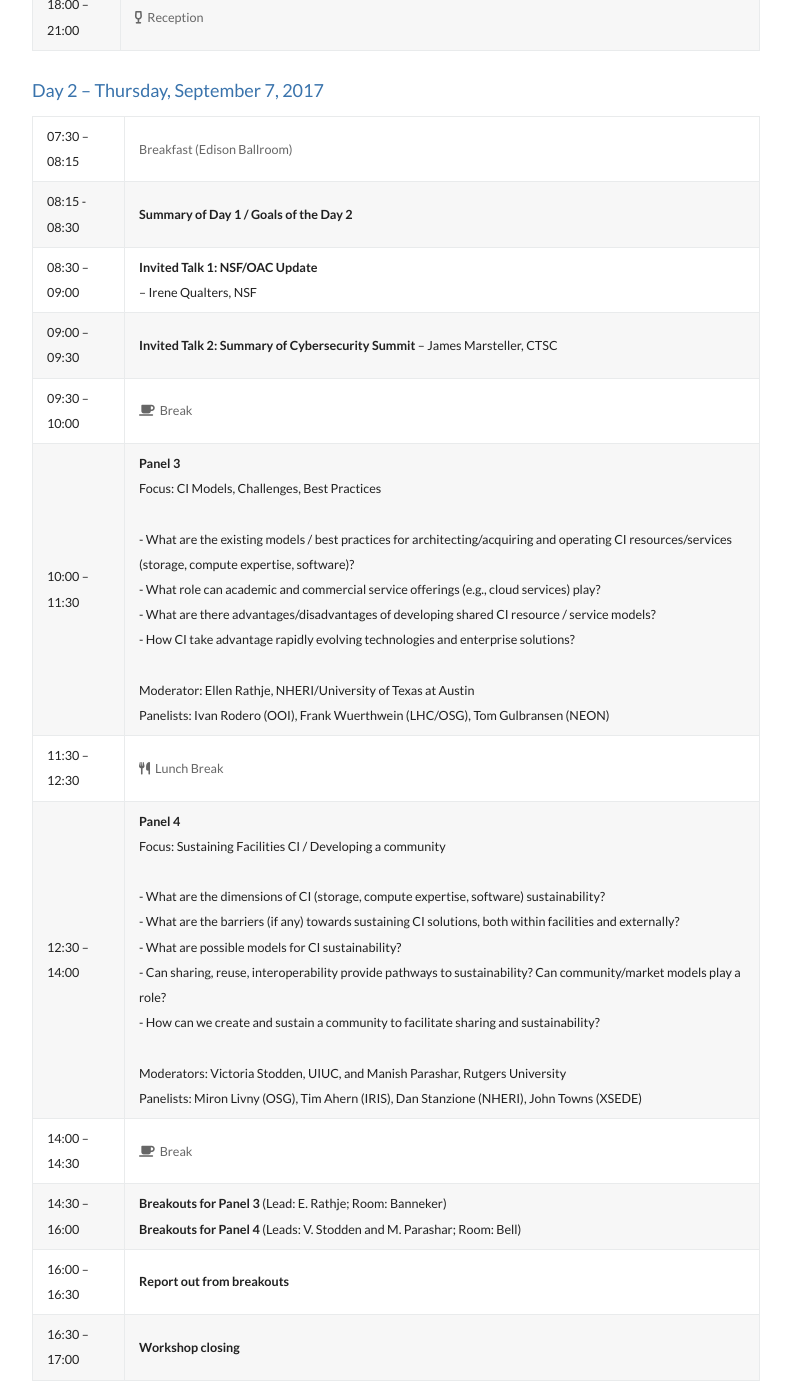
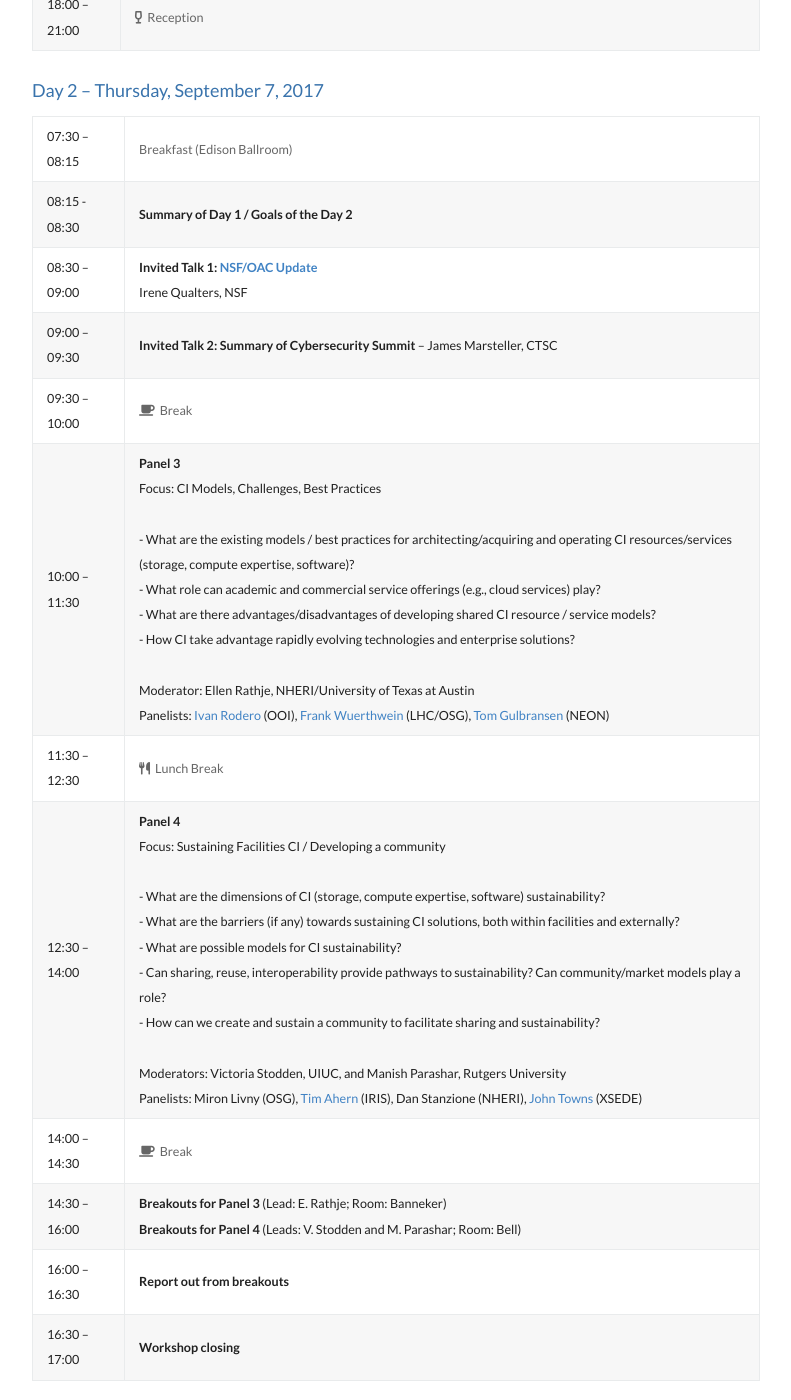
Before and after one commit to facilitiesci/facilitiesci.github.io, a Jekyll site: the page built from 2017.md, in a window 1280 px wide and 1400 px high, scrolled down 2889 px. Shown: the whole window, without its empty margins (244-1035 px from the left). Built offline with Jekyll 4.4.1, drawn with Linux system fonts in a browser that asks for light colours; nearby versions of some CDN libraries; our own code applies the rules of GitHub Pages for plain Markdown files; some of the changed lines change nothing that is shown.

Commit message:
Update 2017.md

```diff
--- a/2017.md
+++ b/2017.md
@@ -70,12 +70,12 @@
 
 | 07:30 – 08:15	| <span style="color: #666">Breakfast (Edison Ballroom)</span>
 | 08:15 - 08:30 | **Summary of Day 1 / Goals of the Day 2**
-| 08:30 – 09:00	| **Invited Talk 1: NSF/OAC Update**<br /> – Irene Qualters, NSF
+| 08:30 – 09:00	| **Invited Talk 1: [NSF/OAC Update](/assets/2017/presentations/Large_Facilities_and_Cyberinfrastructure_Workshop.pptx)**<br />Irene Qualters, NSF
 | 09:00 – 09:30	| **Invited Talk 2: Summary of Cybersecurity Summit** – James Marsteller, CTSC
 | 09:30 – 10:00	| <span style="color: #666"><i class="fas fa-coffee"></i>&nbsp;&nbsp;Break</span>
-| 10:00 – 11:30	| **Panel 3**<br />Focus: CI Models, Challenges, Best Practices<br /><br />- What are the existing models / best practices for architecting/acquiring and operating CI resources/services (storage, compute expertise, software)?<br />- What role can academic and commercial service offerings (e.g., cloud services) play?<br />- What are there advantages/disadvantages of developing shared CI resource / service models?<br />- How CI take advantage rapidly evolving technologies and enterprise solutions?<br /><br />Moderator: Ellen Rathje, NHERI/University of Texas at Austin<br />Panelists: Ivan Rodero (OOI), Frank Wuerthwein (LHC/OSG), Tom Gulbransen (NEON)
+| 10:00 – 11:30	| **Panel 3**<br />Focus: CI Models, Challenges, Best Practices<br /><br />- What are the existing models / best practices for architecting/acquiring and operating CI resources/services (storage, compute expertise, software)?<br />- What role can academic and commercial service offerings (e.g., cloud services) play?<br />- What are there advantages/disadvantages of developing shared CI resource / service models?<br />- How CI take advantage rapidly evolving technologies and enterprise solutions?<br /><br />Moderator: Ellen Rathje, NHERI/University of Texas at Austin<br />Panelists: [Ivan Rodero](/assets/2017/presentations/Rodero_OOI_large_facilities_ci_ooi-irodero.pptx) (OOI), [Frank Wuerthwein](/assets/2017/presentations/Wuerthwein_nsfFacilitiesSept6th.pptx) (LHC/OSG), [Tom Gulbransen](/assets/2017/presentations/NEONciNSF7sep17.pptx) (NEON)
 | 11:30 – 12:30	| <span style="color: #666"><i class="fas fa-utensils"></i>&nbsp;&nbsp;Lunch Break</span>
-| 12:30 – 14:00	| **Panel 4**<br />Focus: Sustaining Facilities CI / Developing a community<br /><br />- What are the dimensions of CI (storage, compute expertise, software) sustainability?<br />- What are the barriers (if any) towards sustaining CI solutions, both within facilities and externally?<br />- What are possible models for CI sustainability?<br />- Can sharing, reuse, interoperability provide pathways to sustainability? Can community/market models play a role?<br />- How can we create and sustain a community to facilitate sharing and sustainability?<br /><br />Moderators: Victoria Stodden, UIUC, and Manish Parashar, Rutgers University<br />Panelists: Miron Livny (OSG), Tim Ahern (IRIS), Dan Stanzione (NHERI), John Towns (XSEDE)
+| 12:30 – 14:00	| **Panel 4**<br />Focus: Sustaining Facilities CI / Developing a community<br /><br />- What are the dimensions of CI (storage, compute expertise, software) sustainability?<br />- What are the barriers (if any) towards sustaining CI solutions, both within facilities and externally?<br />- What are possible models for CI sustainability?<br />- Can sharing, reuse, interoperability provide pathways to sustainability? Can community/market models play a role?<br />- How can we create and sustain a community to facilitate sharing and sustainability?<br /><br />Moderators: Victoria Stodden, UIUC, and Manish Parashar, Rutgers University<br />Panelists: Miron Livny (OSG), [Tim Ahern](/assets/2017/presentations/Tim-Ahern-LargeFacilitiesCIWorkshop-Ahern.pptx) (IRIS), Dan Stanzione (NHERI), [John Towns](/assets/2017/presentations/FacilitiesCI_Panel4_Towns.pptx) (XSEDE)
 | 14:00 – 14:30	| <span style="color: #666"><i class="fas fa-coffee"></i>&nbsp;&nbsp;Break</span>
 | 14:30 – 16:00	| **Breakouts for Panel 3** (Lead: E. Rathje; Room: Banneker)<br />**Breakouts for Panel 4** (Leads: V. Stodden and M. Parashar; Room: Bell)
 | 16:00 – 16:30	| **Report out from breakouts**
```
